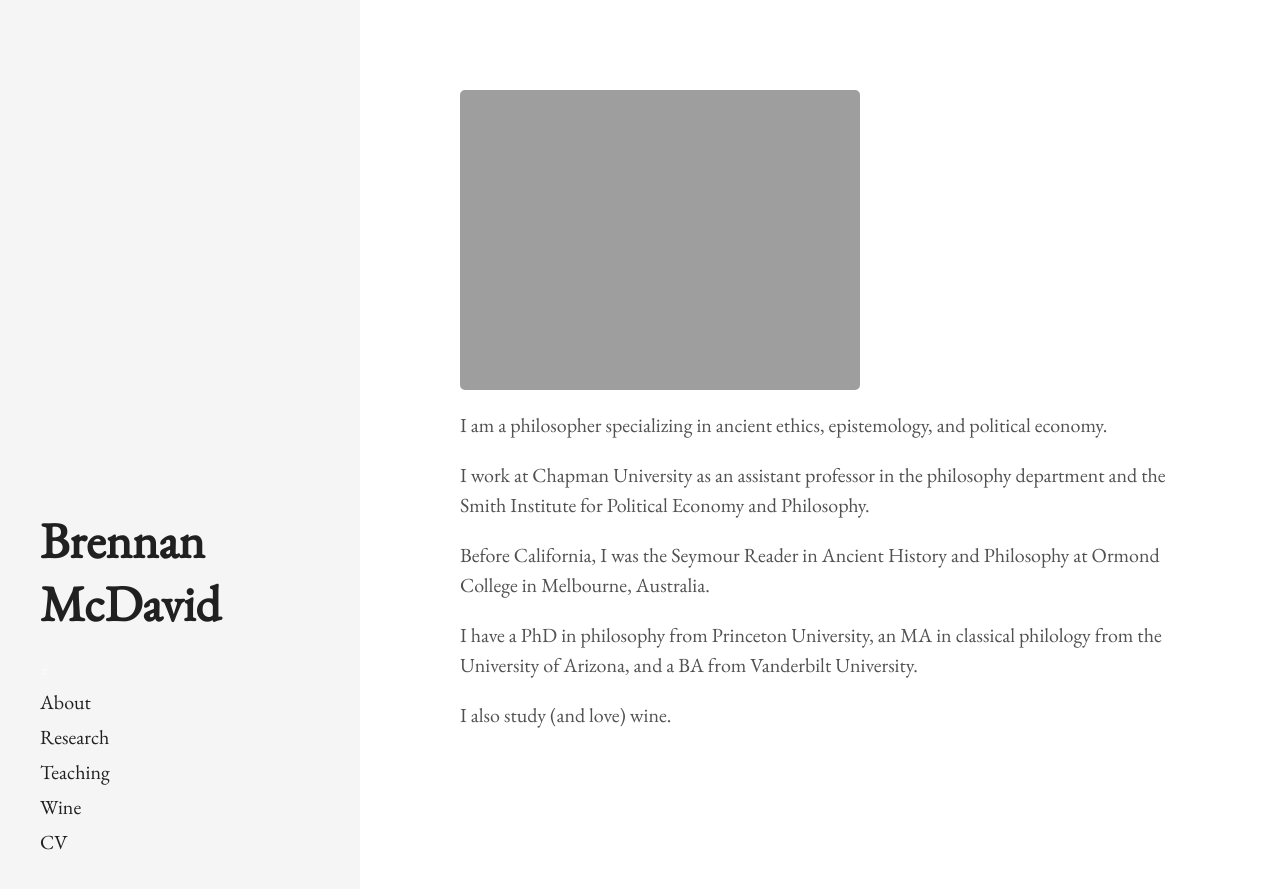
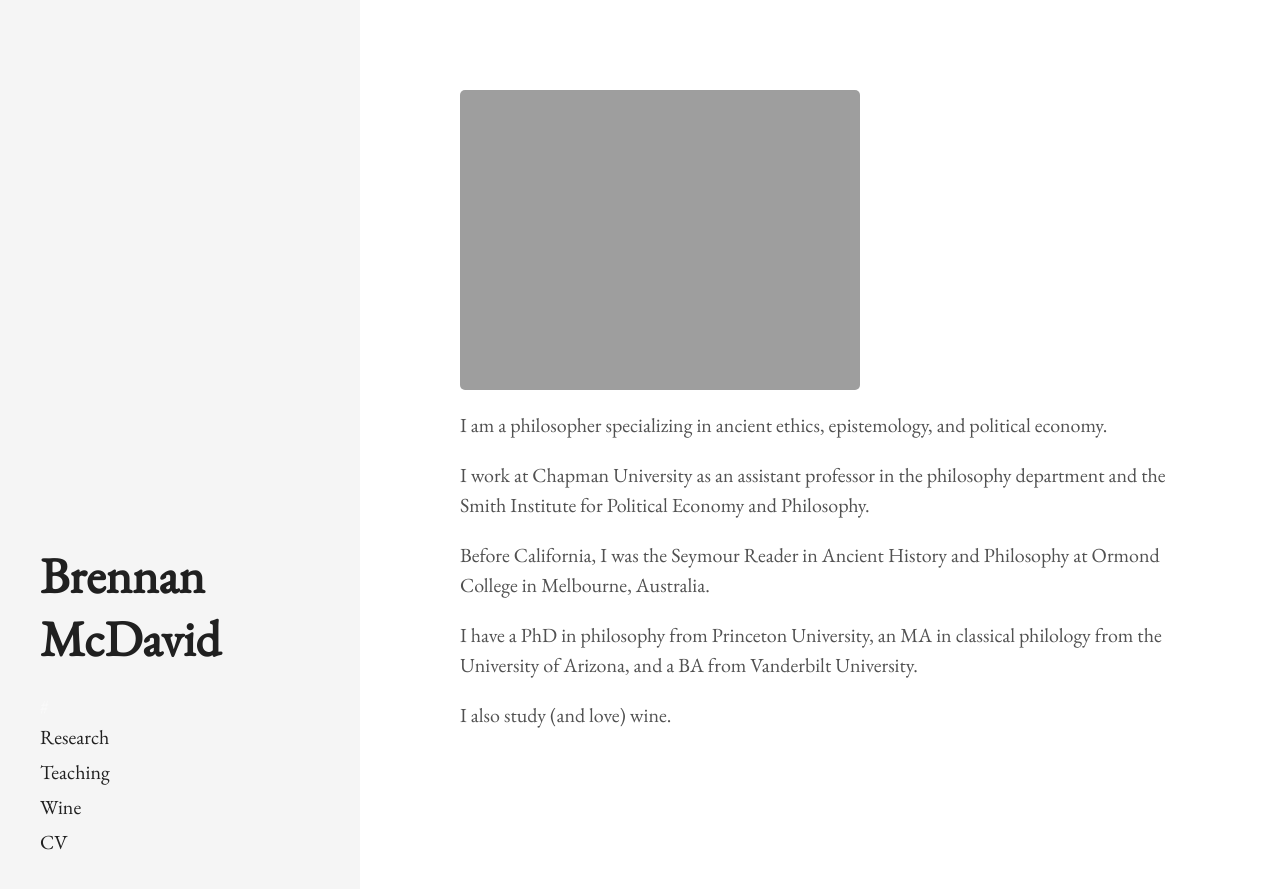
Before and after one commit to bkmcdavid/bkmcdavid.github.io, a Jekyll site: the page built from index.html, in a window 1280 px wide. Shown: the top 889 px of the page. Built offline with Jekyll 4.4.1, drawn with Linux system fonts in a browser that asks for light colours; the list of posts is cut into pages by our own code.

Commit message:
Update sidebar.html
<a class="sidebar-nav-item{% if page.url == site.baseurl %} active{% endif %}" href="{{ '/' | relative_url }}">About</a>

```diff
--- a/_includes/sidebar.html
+++ b/_includes/sidebar.html
@@ -10,7 +10,7 @@
     </div>
 
     <nav class="sidebar-nav">
-      #<a class="sidebar-nav-item{% if page.url == site.baseurl %} active{% endif %}" href="{{ '/' | relative_url }}">About</a>
+      #
 
       {% comment %}
         The code below dynamically generates a sidebar nav of pages with
```
